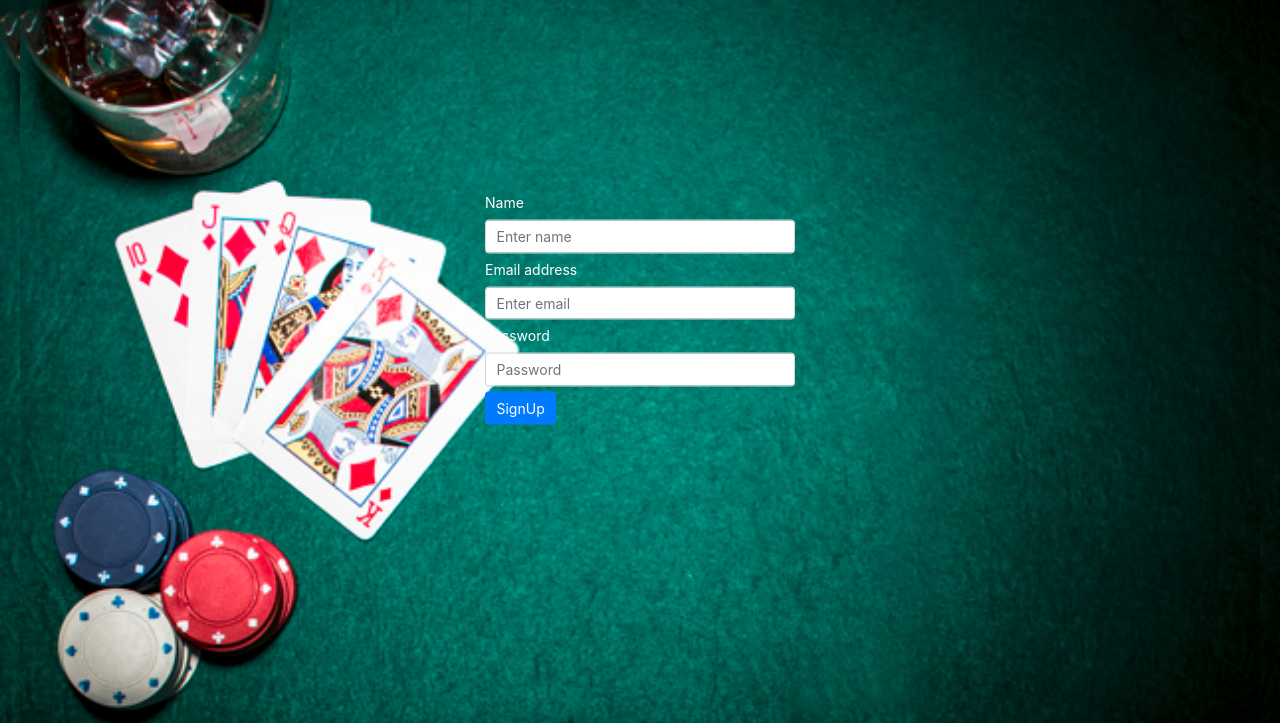
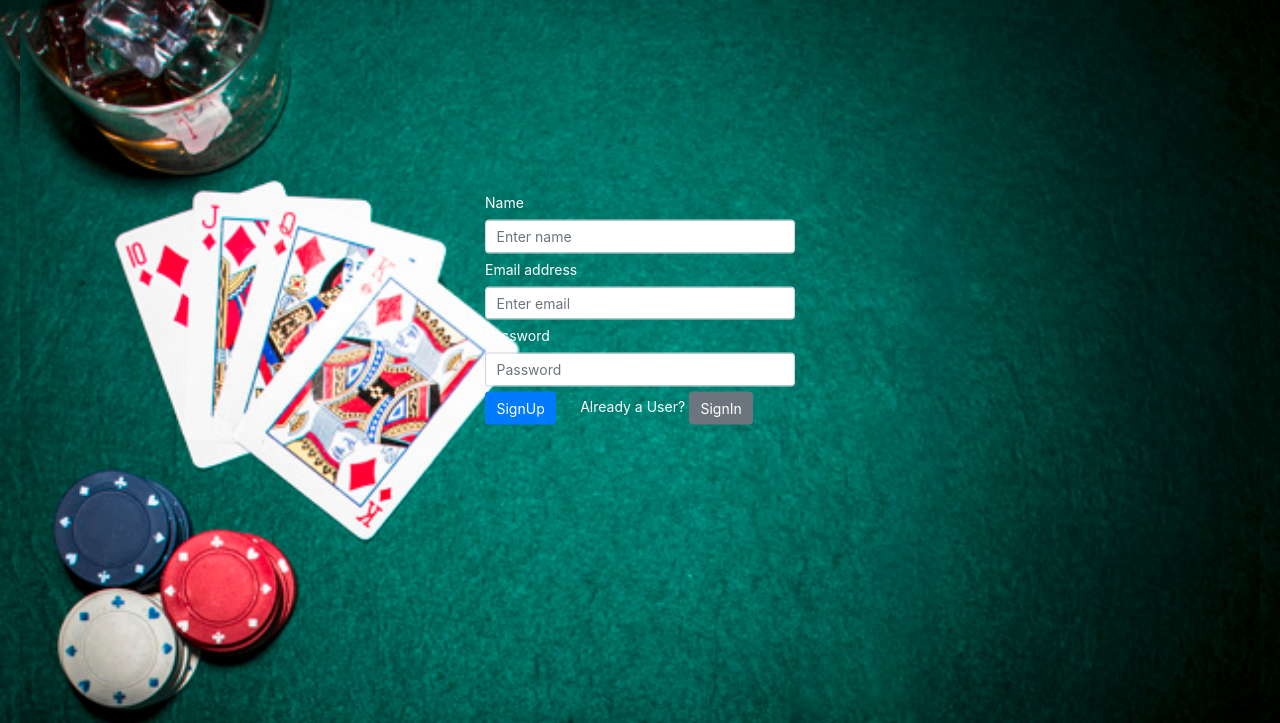
Before and after one commit to AdityaRajSingh/BlackJack, a website: page authentication/index-signup.html in a window 1280 px wide. Shown: the part 77-800 px from the top of the page. Drawn offline with nearby package versions, Linux system fonts and the light colour scheme.

Commit message:
Authentication update

```diff
--- a/authentication/index-signup.html
+++ b/authentication/index-signup.html
@@ -14,14 +14,16 @@
     />
   </head>
   <body>
+
     <h1 class="blackjack" align="center">Black Jack</h1>
-
 
 
     <div class="first-container signup">
 
     <form action="/" method="POST" class="login form-signin">
             <div class="form-group">
+
+
                     <label for="exampleInputEmail1">Name</label>
                     <input type="text" class="form-control" id="exampleInputEmail1" aria-describedby="emailHelp" name="name" placeholder="Enter name">
             </div>
@@ -35,6 +37,8 @@
           <input type="password" class="form-control" id="exampleInputPassword1" name="password" placeholder="Password">
         </div>
         <button type="submit" class="btn btn-primary">SignUp</button>
+        <label  class="label-user" for="exampleInputEmail1">Already a User?</label>
+        <button type="button" class="btn btn-secondary" >   <a class="anchor" href="http://localhost:5000/signin">SignIn</a> </button>
       </form>
 
     </div>
--- a/authentication/package.json
+++ b/authentication/package.json
@@ -5,7 +5,6 @@
   "main": "index.js",
   "scripts": {
     "test": "echo \"Error: no test specified\" && exit 1",
-
     "start": "nodemon index.js"
   },
   "author": "",
--- a/authentication/public/css/styles.css
+++ b/authentication/public/css/styles.css
@@ -51,3 +51,11 @@ label{
   -ms-transform: translate(-50%, -50%);
   transform: translate(-50%, -50%);
 }
+
+.anchor{
+  text-decoration:none;
+  color:white;
+}
+.label-user{
+  margin-left:20px;
+}
```
Also changed, not shown: authentication/index-signin.html (+0 -3 lines), authentication/index.js (+6 -5 lines).
